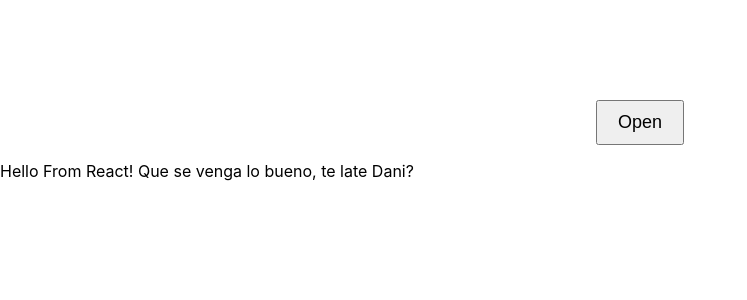
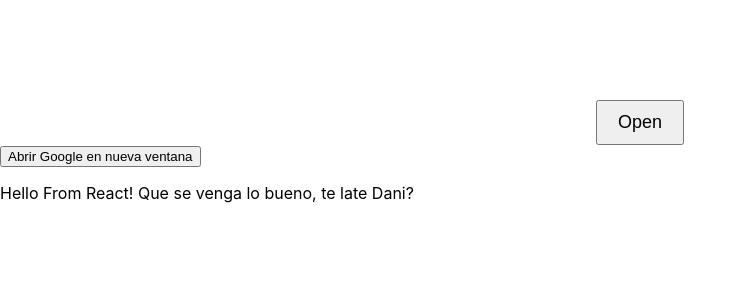
Before and after one commit to GabrielEdid/test_web, a React (Create React App) app: page / in a window 1280 px wide. Shown: the top 300 px of the page, without its empty margins (0-747 px from the left). Built offline with nearby package versions, Linux system fonts and the light colour scheme.

Commit message:
PopUpLink

```diff
--- a/src/App.js
+++ b/src/App.js
@@ -1,10 +1,13 @@
 import './App.css';
 import Modal from './Components/Modal/Modal';
+import PopUpLink from './Components/PopUp/PopUp';
+
 
 function App() {
   return (
   <>
     <Modal/>
+    <PopUpLink/>
     <p>Hello From React! Que se venga lo bueno, te late Dani? </p>
   </>
   );
--- /dev/null
+++ b/src/Components/PopUp/PopUp.js
@@ -0,0 +1,15 @@
+import React from 'react';
+
+function PopUpLink() {
+    const openLink = () => {
+        window.open('https://www.google.com', '_blank');
+    };
+
+    return (
+        <button onClick={openLink}>
+            Abrir Google en nueva ventana
+        </button>
+    );
+}
+
+export default PopUpLink;
```
